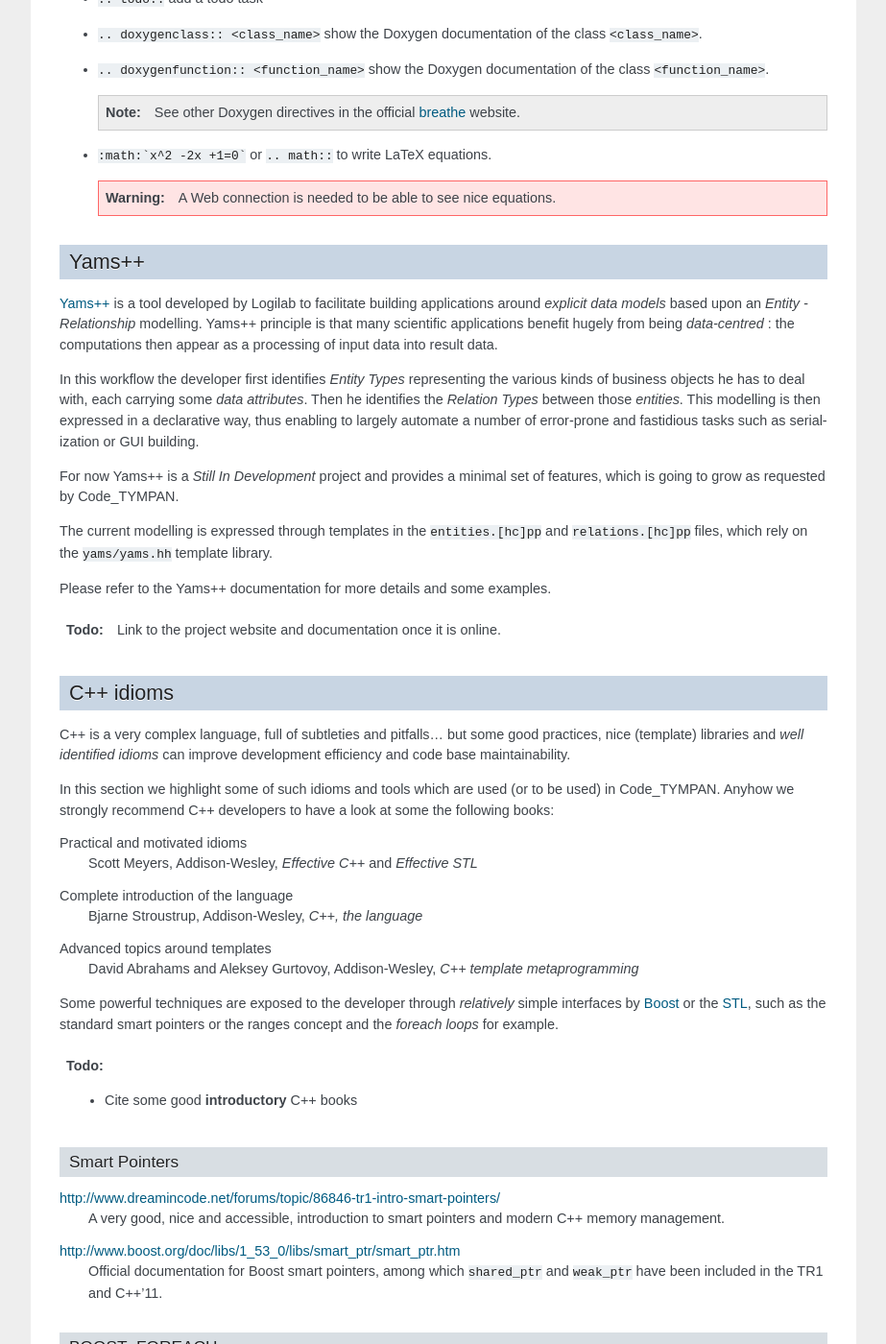
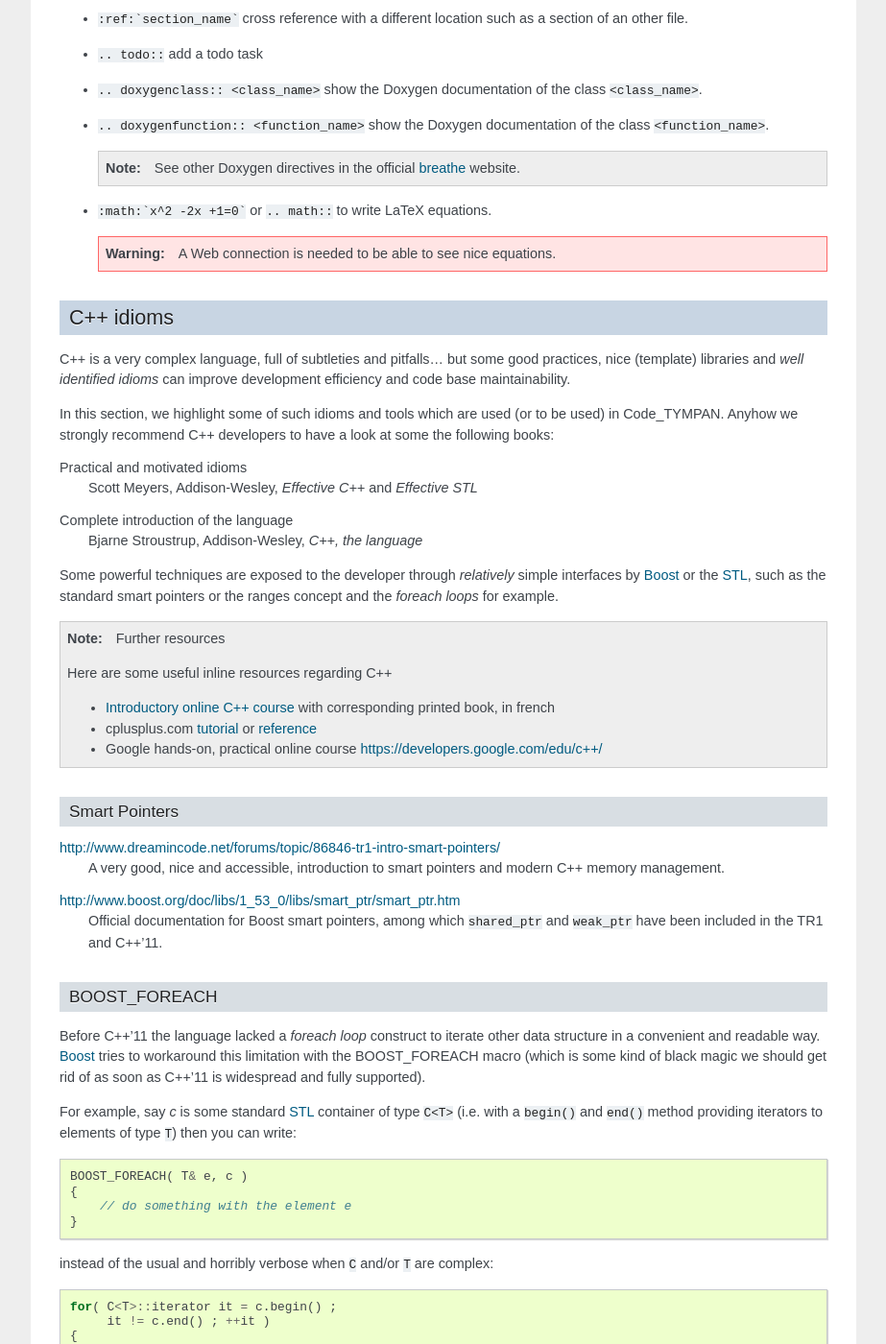
Before and after one commit to Jiunixo/test_mig2, a Sphinx documentation site: the page built from doc/developer/tools.rst, in a window 1280 px wide and 1400 px high, scrolled down 4107 px. Shown: the whole window at 96% size, without its empty margins (198-1121 px from the left). Built offline with Sphinx 7.4.7, drawn with Linux system fonts in a browser that asks for light colours; some of the changed text lies outside the part shown.

Commit message:
[doc] Update tools section + minor fixes.

```diff
--- a/doc/developer/tools.rst
+++ b/doc/developer/tools.rst
@@ -52,8 +52,6 @@
     Logilab and only Logilab's developers are supposed to commit to
     it, except for specifically coordinated tasks.
 
-
-
     Thus this branch is intended to cherry-pick build system evolutions,
     bug-fixes for the common parts, architectural changes,
     documentation... The typical work-flow is as follows:
@@ -73,8 +71,11 @@
           problem, Bod calls Alice and they solve it together.
 
 v4.x.y(-zzz)
-    will be the release (and maintenance) branch for the release of
-    Code_TYMPAN version 4.x.y (variant zzz).
+    would be the release and maintenance branch for the release of
+    Code_TYMPAN version 4.x.y (variant zzz) for future public and
+    maintained releases. Simple milestones releases, which marks the
+    end of an agile iteration but not a significant version are not
+    given a dedicated branch. Instead they are simply tagged.
 
 Of course other feature branches can be added by need.
 
@@ -189,11 +190,14 @@
 * Do not build a project in the source directory.
 
 * Do not add a manual path to look for a dependency library or to find a source
-  file.
+  file : instead edit the said path in the GUI (or code *reliable*
+  auto-detection in case you are a seasoned CMakeLists' developer).
 
-* CMake language is not case sensitive. ``VARIABLE_NAME`` or ``variable_name``
-  are the same variable. Please try to follow the existed convention in reading
-  some ``CmakeLists.txt``.
+* CMake language is not case-sensitive for identifiers, but is for
+  some optional arguments names within commands. ``VARIABLE_NAME`` or
+  ``variable_name`` are the same variable but ``FILE(EXISTS ...)``
+  will be ok whereas ``FILE(exists ...)`` will **not**. Please try to
+  follow the existed convention in reading some ``CmakeLists.txt``.
 
 * Create a ``CMakeLists.txt`` file for each directory. Use ``add_subdirectory``
   command to execute the CMake file in this directory.
@@ -286,39 +288,6 @@
 .. _MathJax: http://www.mathjax.org/
 
 
-Yams++
-======
-
-`Yams++`_ is a tool developed by Logilab to facilitate building
-applications around *explicit data models* based upon an *Entity -
-Relationship* modelling. Yams++ principle is that many scientific
-applications benefit hugely from being *data-centred* : the
-computations then appear as a processing of input data into result
-data.
-
-In this workflow the developer first identifies *Entity Types*
-representing the various kinds of business objects he has to deal with,
-each carrying some *data attributes*. Then he identifies the *Relation
-Types* between those *entities*. This modelling is then expressed in a
-declarative way, thus enabling to largely automate a number of
-error-prone and fastidious tasks such as serialization or GUI
-building.
-
-For now Yams++ is a *Still In Development* project and provides a
-minimal set of features, which is going to grow as requested by
-Code_TYMPAN.
-
-The current modelling is expressed through templates in the
-``entities.[hc]pp`` and ``relations.[hc]pp`` files, which rely on the
-``yams/yams.hh`` template library.
-
-Please refer to the Yams++ documentation for more details and some
-examples.
-
-.. _Yams++: No public Web site *yet*
-
-.. todo:: Link to the project website and documentation once it is online.
-
 C++ idioms
 ==========
 
@@ -327,7 +296,7 @@
 idioms* can improve development efficiency and code base
 maintainability.
 
-In this section we highlight some of such idioms and tools which are
+In this section, we highlight some of such idioms and tools which are
 used (or to be used) in Code_TYMPAN. Anyhow we strongly recommend
 C++ developers to have a look at some the following books:
 
@@ -338,21 +307,27 @@
 Complete introduction of the language
   Bjarne Stroustrup, Addison-Wesley, *C++, the language*
 
-Advanced topics around templates
-  David Abrahams and Aleksey Gurtovoy, Addison-Wesley, *C++ template
-  metaprogramming*
-
 Some powerful techniques are exposed to the developer through
 *relatively* simple interfaces by Boost_ or the STL_, such as the
 standard smart pointers or the ranges concept and the *foreach loops*
 for example.
 
-.. todo::
+.. note:: Further resources
 
-   - Cite some good **introductory** C++ books
+   Here are some useful inline resources regarding C++
+
+   - `Introductory online C++ course <OpenClassRoomsCpp>`_ with
+     corresponding printed book, in french
+   - cplusplus.com `tutorial <_cplusplus_tutorial>`_ or `reference
+     <cplusplus_reference>`_
+   - Google hands-on, practical online course  https://developers.google.com/edu/c++/
 
 .. _Boost: http://www.boost.org/
 .. _STL: http://en.cppreference.com/w/
+
+.. _OpenClassRoomsCpp: http://ocw.mit.edu/courses/electrical-engineering-and-computer-science/6-096-introduction-to-c-january-iap-2011/
+.. _cplusplus_tutorial: http://www.cplusplus.com/doc/tutorial/
+.. _cplusplus_reference: http://www.cplusplus.com/reference/
 
 Smart Pointers
 --------------
@@ -446,3 +421,9 @@
 http://www.boost.org/doc/libs/1_53_0/libs/range/doc/html/index.html
     Official documentation for Boost  *range concept* which goes along
     so well with *foreach loops*.
+
+**Beware** : *Ranges* are a very powerful but quite advanced - and
+thus pitfall prone - C++ technique. Please resort to it only if you
+know what you are doing, otherwise just transforming the data by-hand
+and storing the result in some container is likely to be a far easier
+and cleaner way...
```
Also changed, not shown: other parts of doc/developer/tools.rst (+8 -10 lines).
